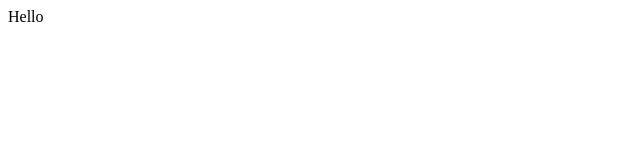
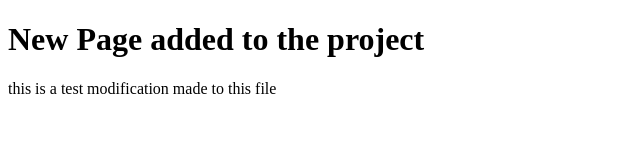
Before and after one commit to Mawada-Elsayed/demo-repo3, a plain HTML site: page index.html in a window 1280 px wide. Shown: the whole page, without its empty margins (0-640 px from the left). Drawn offline with Linux system fonts and the light colour scheme.

Commit message:
My New Contribution to the repo HTML file edited

```diff
--- a/index.html
+++ b/index.html
@@ -1 +1,13 @@
-<div>Hello</div>
+<!DOCTYPE html>
+<html lang="en">
+<head>
+    <meta charset="UTF-8">
+    <meta http-equiv="X-UA-Compatible" content="IE=edge">
+    <meta name="viewport" content="width=device-width, initial-scale=1.0">
+    <title>First Page!</title>
+</head>
+<body>
+    <h1>New Page added to the project</h1>
+    <p>this is a test modification made to this file</p>
+</body>
+</html>
```
